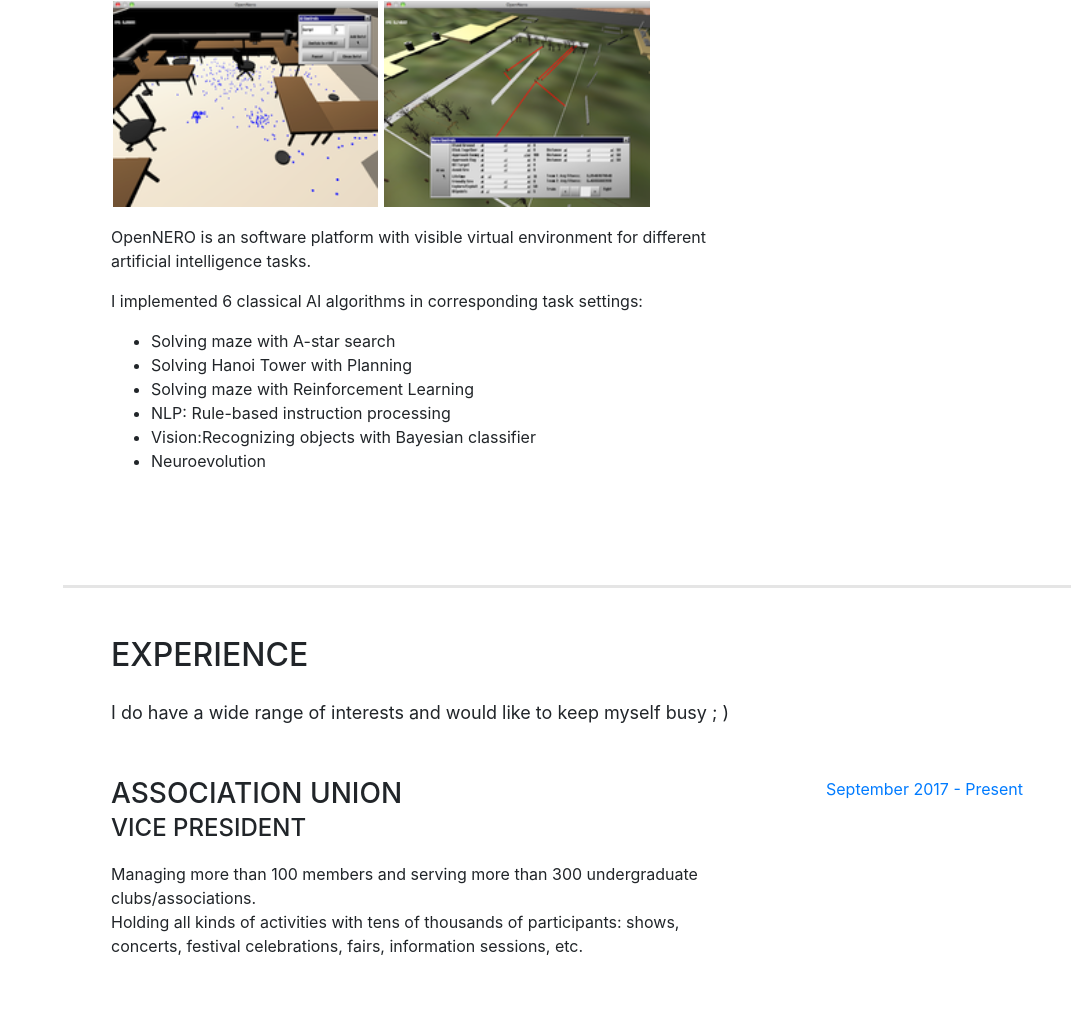
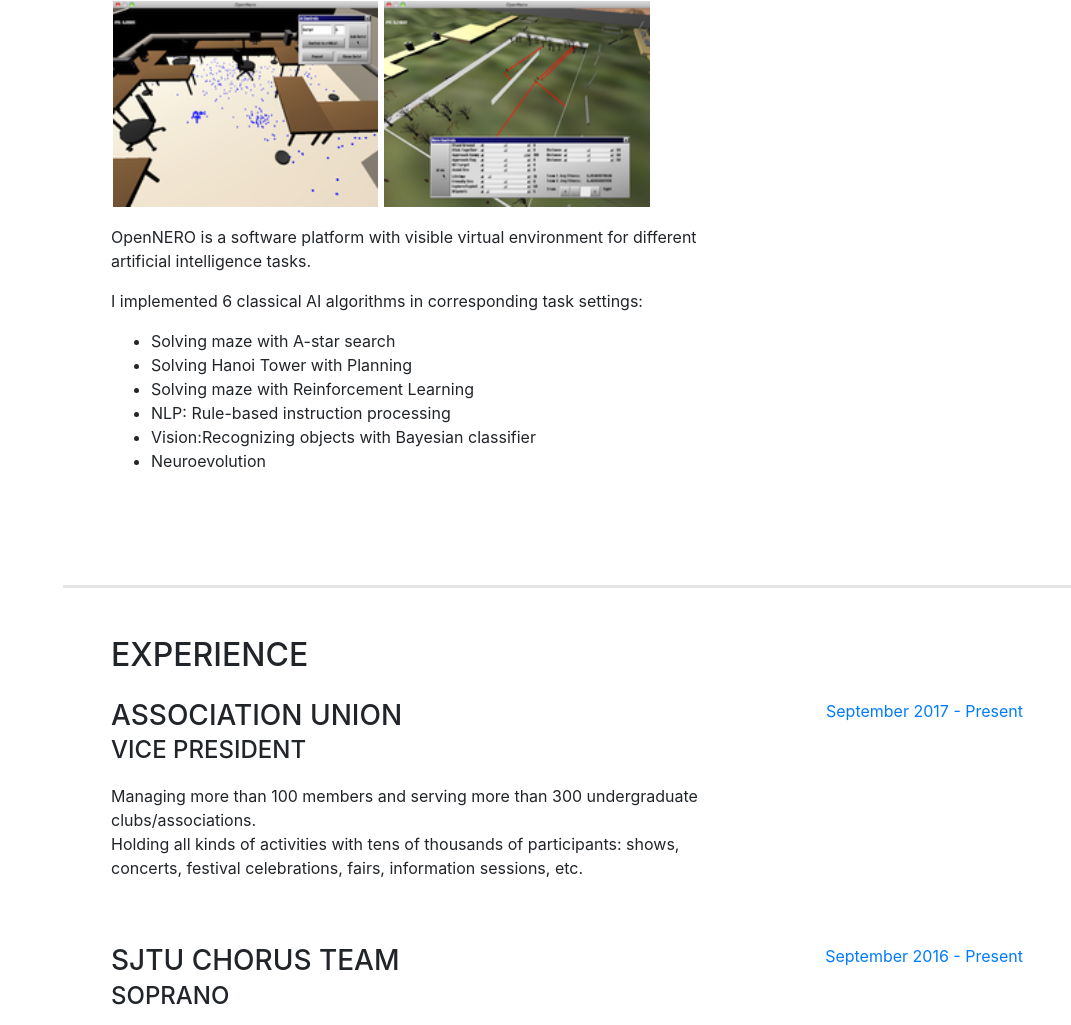
Before and after one commit to Sannndy0000/Sannndy0000.github.io, a website with bundled scripts: page index.html in a window 1280 px wide. Shown: the part 5091-6116 px from the top of the page, without its empty margins (209-1280 px from the left). Built offline with nearby package versions, Linux system fonts and the light colour scheme; a web font is replaced by a local one.

```diff
--- a/index.html
+++ b/index.html
@@ -270,7 +270,7 @@
               <h3 class="mb-0">OpenNERO</h3>
               <br>
               <img class="img-fluid mb-3" src="img/opennero.jpg" alt="">
-              <p>OpenNERO is an software platform with visible virtual environment for different artificial intelligence tasks. </p>
+              <p>OpenNERO is a software platform with visible virtual environment for different artificial intelligence tasks. </p>
                   <p>I implemented 6 classical AI algorithms in corresponding task settings:</p>
                   <ul>
                     <li>
@@ -369,7 +369,7 @@
       <section class="resume-section p-3 p-lg-5 d-flex flex-column" id="experiences">
         <div class="my-auto">
           <h2 class="mb-4">Experience</h2>
-          <p class="mb-4"><font size="4">I do have a wide range of interests and would like to keep myself busy ; )<br><br> </font></p>
+          <!--<p class="mb-4"><font size="4">I do have a wide range of interests and would like to keep myself busy ; )<br><br> </font></p> -->
            <div class="resume-item d-flex flex-column flex-md-row mb-5">
             <div class="resume-content mr-auto">
               <h3 class="mb-0">Association Union</h3>
```
